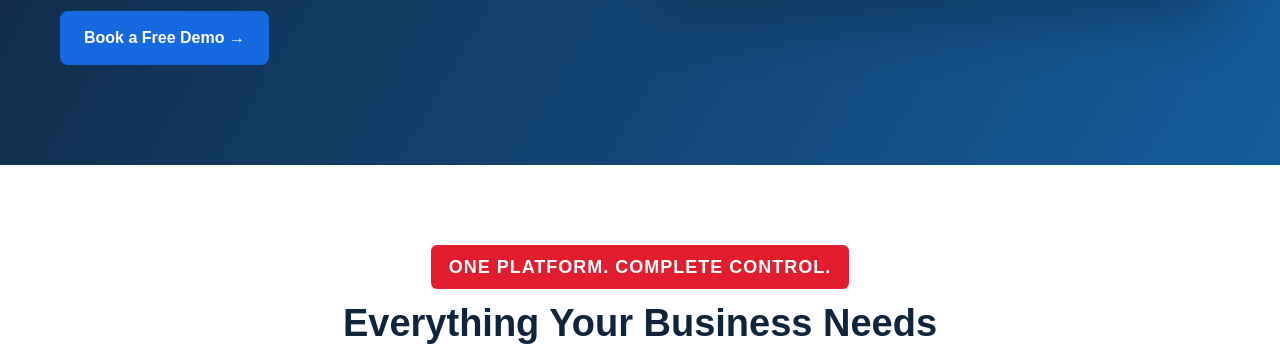
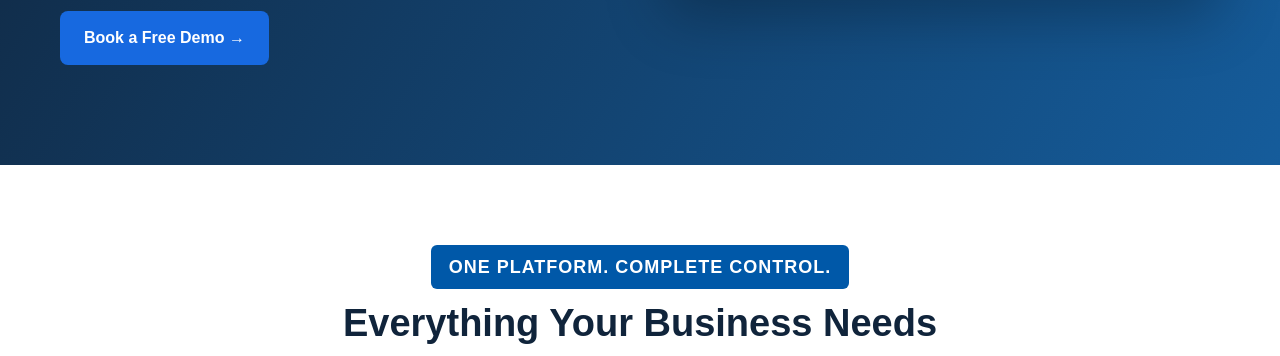
Before and after one commit to Shorifa1234/booking-landing-page, a plain HTML site: page booking.html in a window 1280 px wide. Shown: the part 585-941 px from the top of the page. Drawn offline with Linux system fonts and the light colour scheme.

Commit message:
Section labels use XG TECH logo blue (#0058a8)
Co-Authored-By: Claude Opus 5.5 <noreply@anthropic.com>

```diff
--- a/booking.html
+++ b/booking.html
@@ -206,7 +206,7 @@ section { padding: 80px 0; }
 
 .kicker-red {
   display: inline-block;
-  background: #e11d2e;
+  background: #0058a8;
   color: #fff;
   font-size: 18px;
   padding: 8px 18px;
```
